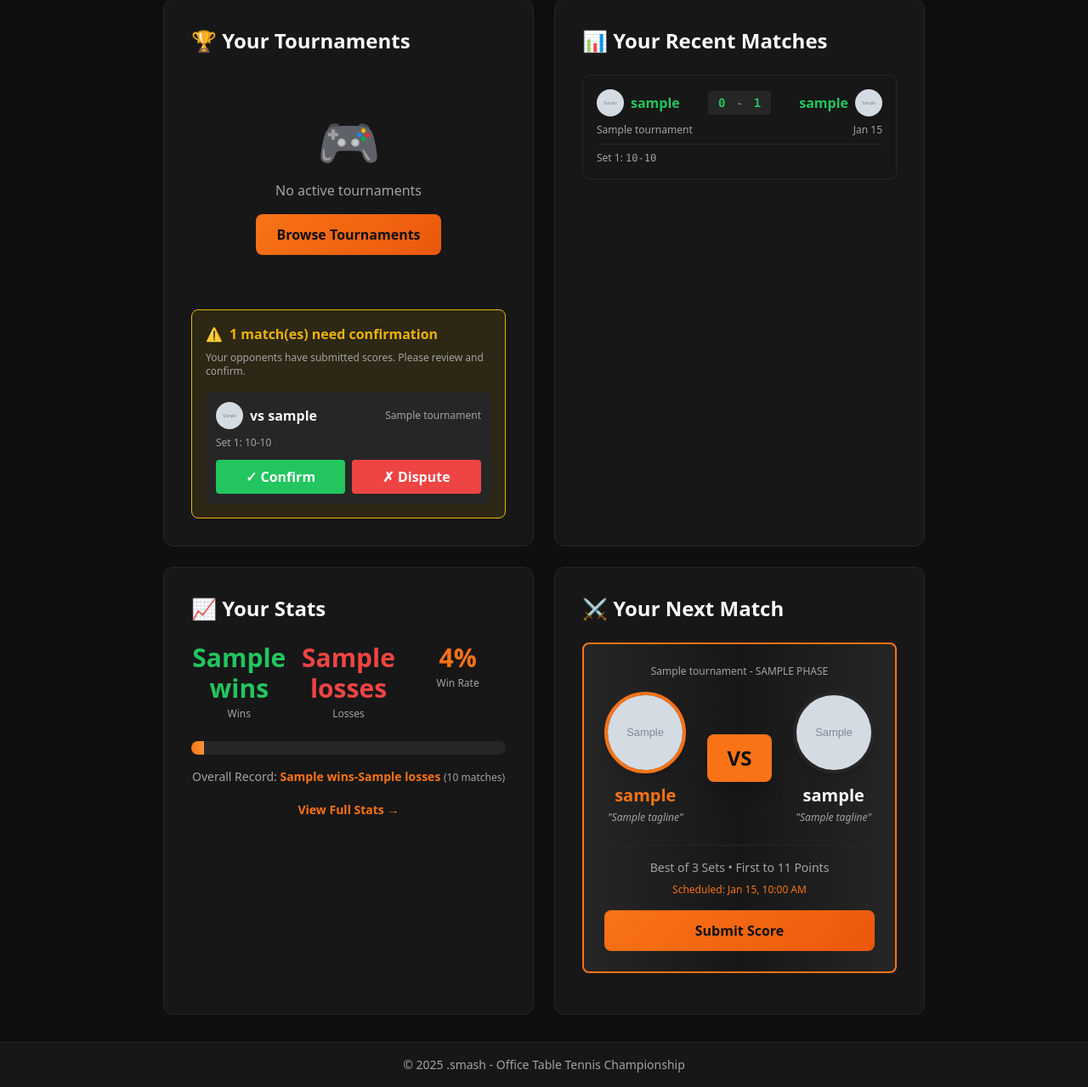
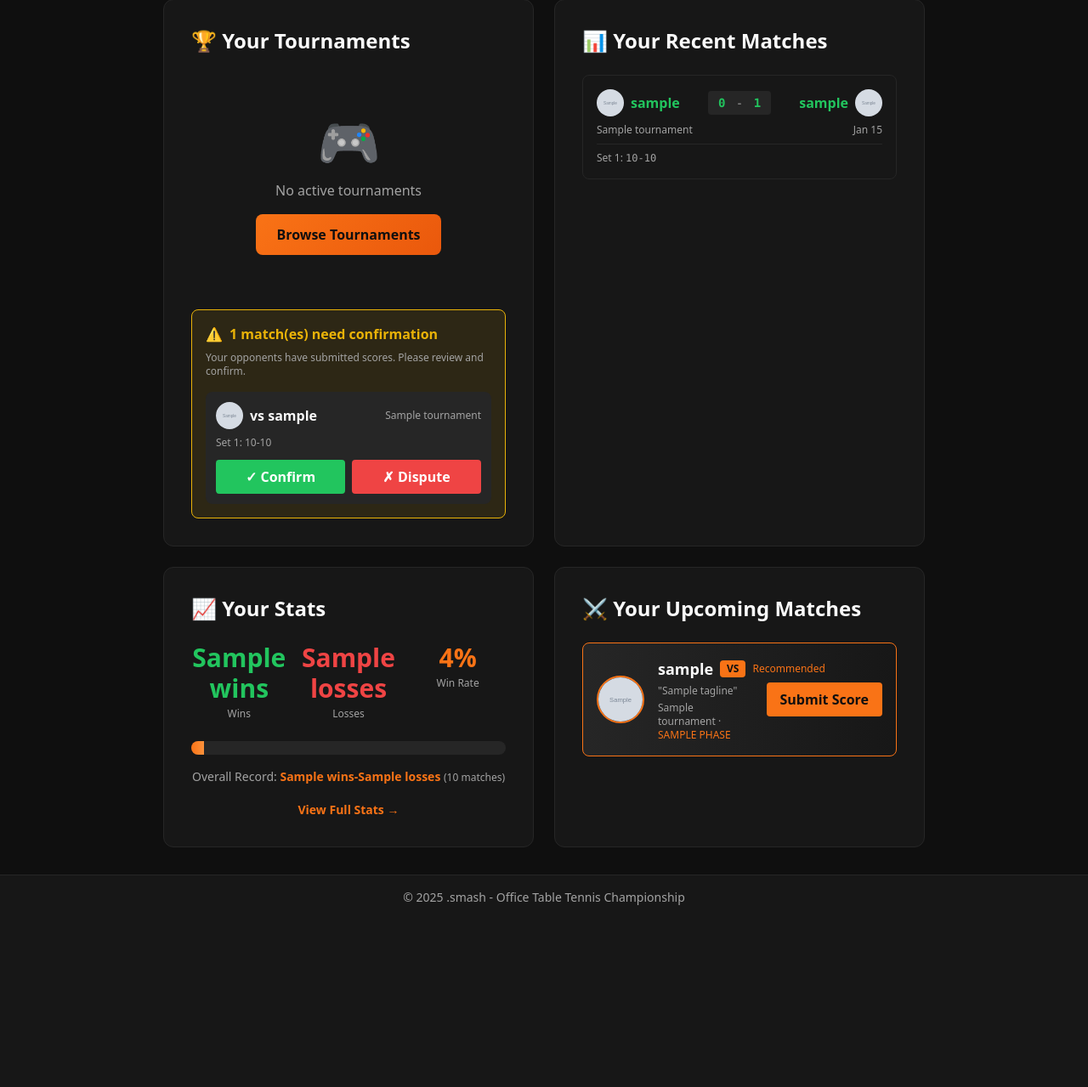
Before and after one commit to andreifurdui/smash-champ, a Flask app: template app/templates/main/dashboard.html in a window 1280 px wide. Shown: the part 218-1497 px from the top of the page at 85% size. After the commit the page ends 1283 px from the top, so only its background shows below. Run offline with Flask 3, Linux system fonts and the light colour scheme; a user stored in the database is signed in; tables that the repository leaves empty hold one stand-in row (values such as "Sample post"); the template is opened without the code that fills it: values that come from a table or form of the project are taken from there, most other values are stand-ins (such as "Sample title", 1, 10 or a date in 2020); grey boxes marked "Sample" are stand-in pictures; some libraries are stand-ins or nearby versions.

Commit message:
show next 3 upcoming fixtures on dashboard
Allows players to choose which match to play when an opponent is
unavailable, while still indicating the recommended match order.

- Add get_user_upcoming_matches() to fetch next N scheduled matches
- Update dashboard with vertical row-based layout for match cards
- First match highlighted as "Recommended" with fire border styling

Co-Authored-By: Claude Opus 4.5 <noreply@anthropic.com>

```diff
--- a/app/services/dashboard.py
+++ b/app/services/dashboard.py
@@ -16,7 +16,7 @@ def get_dashboard_data(user_id: int) -> dict:
     Returns:
         Dictionary with all dashboard components:
         {
-            'next_match': Match or None,
+            'upcoming_matches': [Match],
             'recent_matches': [Match],
             'pending_confirmations': [Match],
             'active_tournaments': [Tournament],
@@ -25,7 +25,7 @@ def get_dashboard_data(user_id: int) -> dict:
         }
     """
     return {
-        'next_match': match.get_user_next_match(user_id),
+        'upcoming_matches': match.get_user_upcoming_matches(user_id, limit=3),
         'recent_matches': match.get_user_recent_matches(user_id, limit=5),
         'pending_confirmations': match.get_user_pending_confirmations(user_id),
         'active_tournaments': tournament.get_user_tournaments(user_id),
--- a/app/templates/main/dashboard.html
+++ b/app/templates/main/dashboard.html
@@ -323,66 +323,46 @@
             {% endif %}
         </div>
 
-        <!-- Next Match Card -->
+        <!-- Upcoming Matches Card -->
         <div class="card">
             <h2 class="text-2xl font-bold mb-6">
-                <span class="text-mk-fire">⚔️</span> Your Next Match
+                <span class="text-mk-fire">⚔️</span> Your Upcoming Matches
             </h2>
 
-            {% if next_match %}
-            <!-- VS Card with Enhanced Styling -->
-            <div class="relative bg-gradient-to-r from-mk-darkest via-mk-darker to-mk-darkest border-2 border-mk-fire rounded-lg p-6 mb-4">
-                <!-- Tournament Name -->
-                <div class="text-center text-xs text-mk-text-secondary mb-4">
-                    {{ next_match.tournament.name }} - {{ next_match.phase|upper }}
-                </div>
+            {% if upcoming_matches %}
+            <!-- Vertical List of Match Cards -->
+            <div class="space-y-3">
+                {% for match in upcoming_matches %}
+                {% set opponent = match.get_opponent(current_user.id) %}
+                <div class="bg-gradient-to-r from-mk-darkest to-mk-darker border {% if loop.first %}border-mk-fire{% else %}border-mk-darkest{% endif %} rounded-lg p-4 hover:border-mk-fire transition-colors">
+                    <div class="flex items-center gap-4">
+                        <!-- Opponent Avatar -->
+                        <img src="{{ opponent.avatar }}" alt="{{ opponent.username }}"
+                             class="w-14 h-14 rounded-full border-2 {% if loop.first %}border-mk-fire{% else %}border-mk-darkest{% endif %} flex-shrink-0">
 
-                <!-- VS Layout -->
-                <div class="flex flex-col sm:flex-row items-center justify-between">
-                    <!-- Player 1 (Current User or Opponent) -->
-                    {% set is_player1 = next_match.player1_id == current_user.id %}
-                    {% set player = next_match.player1 if is_player1 else next_match.player2 %}
-                    {% set opponent = next_match.player2 if is_player1 else next_match.player1 %}
+                        <!-- Opponent Info -->
+                        <div class="flex-1 min-w-0">
+                            <div class="flex items-center gap-2 mb-1">
+                                <span class="font-bold text-lg">{{ opponent.username }}</span>
+                                <span class="px-2 py-0.5 bg-mk-fire text-mk-dark font-black text-xs rounded">VS</span>
+                                {% if loop.first %}
+                                <span class="text-xs text-mk-fire">Recommended</span>
+                                {% endif %}
+                            </div>
+                            <div class="text-xs text-mk-text-secondary truncate">"{{ opponent.tagline }}"</div>
+                            <div class="text-xs text-mk-text-secondary mt-1">
+                                {{ match.tournament.name }} · <span class="text-mk-fire">{{ match.phase|upper }}</span>
+                            </div>
+                        </div>
 
-                    <div class="flex-1 text-center mb-4 sm:mb-0">
-                        <img src="{{ player.avatar }}" alt="{{ player.username }}"
-                             class="w-24 h-24 rounded-full border-4 border-mk-fire mx-auto mb-3 shadow-lg">
-                        <div class="font-bold text-xl text-mk-fire">{{ player.username }}</div>
-                        <div class="text-xs italic text-mk-text-secondary mt-1">"{{ player.tagline }}"</div>
-                    </div>
-
-                    <!-- VS Badge -->
-                    <div class="px-6 py-3 bg-mk-fire text-mk-dark font-black text-2xl rounded-lg mx-6 shadow-xl transform hover:scale-110 transition-transform">
-                        VS
-                    </div>
-
-                    <!-- Player 2 (Opponent or Current User) -->
-                    <div class="flex-1 text-center mt-4 sm:mt-0">
-                        <img src="{{ opponent.avatar }}" alt="{{ opponent.username }}"
-                             class="w-24 h-24 rounded-full border-4 border-mk-darkest mx-auto mb-3 shadow-lg">
-                        <div class="font-bold text-xl">{{ opponent.username }}</div>
-                        <div class="text-xs italic text-mk-text-secondary mt-1">"{{ opponent.tagline }}"</div>
+                        <!-- Submit Score Button -->
+                        <a href="{{ url_for('match.submit', match_id=match.id) }}"
+                           class="px-4 py-2 {% if loop.first %}bg-mk-fire hover:bg-mk-fire-light text-mk-dark{% else %}bg-mk-darkest hover:bg-mk-fire text-white hover:text-mk-dark{% endif %} font-bold rounded transition-colors flex-shrink-0">
+                            Submit Score
+                        </a>
                     </div>
                 </div>
-
-                <!-- Match Info Footer -->
-                <div class="mt-6 pt-4 border-t border-mk-darkest text-center">
-                    <div class="text-sm text-mk-text-secondary">
-                        Best of 3 Sets • First to 11 Points
-                    </div>
-                    {% if next_match.scheduled_at %}
-                    <div class="text-xs text-mk-fire mt-2">
-                        Scheduled: {{ next_match.scheduled_at.strftime('%b %d, %I:%M %p') }}
-                    </div>
-                    {% endif %}
-                </div>
-
-                <!-- Action Button -->
-                <div class="mt-4">
-                    <a href="{{ url_for('match.submit', match_id=next_match.id) }}" class="btn-primary w-full text-center">
-                        Submit Score
-                    </a>
-                </div>
+                {% endfor %}
             </div>
             {% else %}
             <!-- Empty State -->
```
Also changed, not shown: app/services/match.py (+24 -0 lines).
